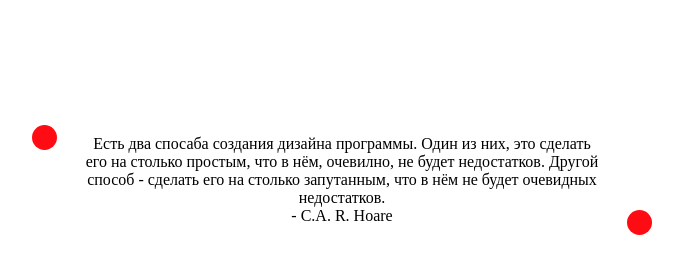
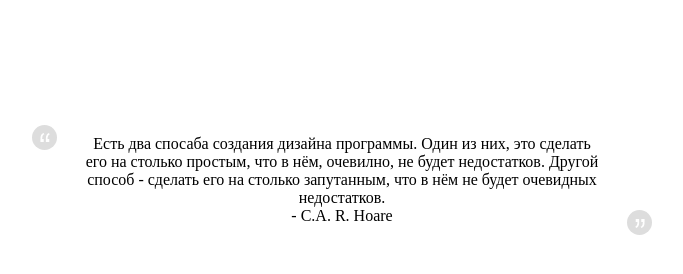
Before and after one commit to Ruata0510/HTML_CSS, a plain HTML site: page CSS_GeneratedContent/008_BlockquoteExample.html in a window 1280 px wide. Shown: the whole page, without its empty margins (298-981 px from the left). Drawn offline with Linux system fonts and the light colour scheme.

Commit message:
16 zadanie, ispravleno

```diff
--- a/CSS_GeneratedContent/008_BlockquoteExample.html
+++ b/CSS_GeneratedContent/008_BlockquoteExample.html
@@ -20,7 +20,7 @@
 			position: relative;
 			bottom: -25px;
 
-		background: url(red.png) -3px -3px #ddd;
+		background: url(quotationmark.png) -3px -3px #ddd;
 		border-radius: 25px;
 		display: block;
 		height: 25px;
@@ -41,7 +41,7 @@
 			top: -25px;
 
 			border-radius: 25px;
-		background:  url(red.png) -1px -32px #ddd;
+			background:  url(quotationmark.png) -1px -32px #ddd;
 			display: block;
 			height: 25px;
 			width: 25px;
```
Also changed, not shown: CSS_GeneratedContent/quotationmark.png (added). Lines whose indentation alone changed are shown as unchanged.
